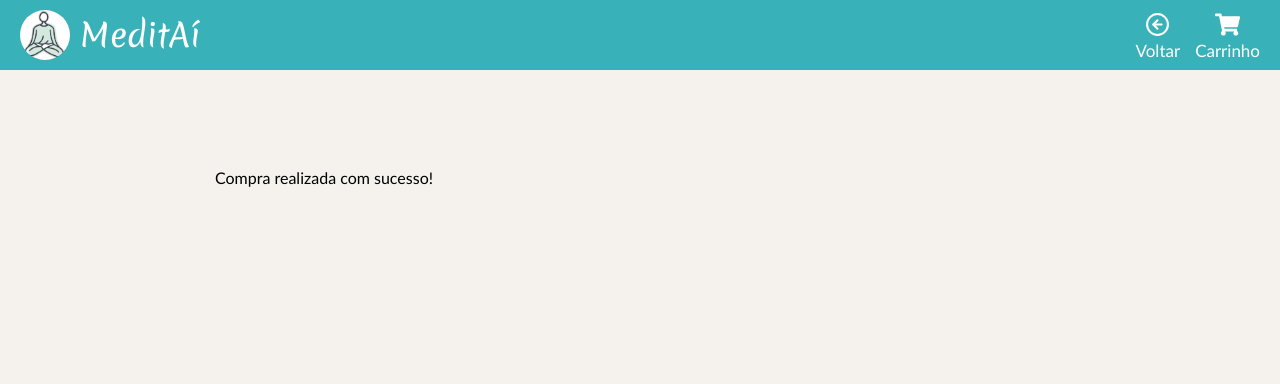
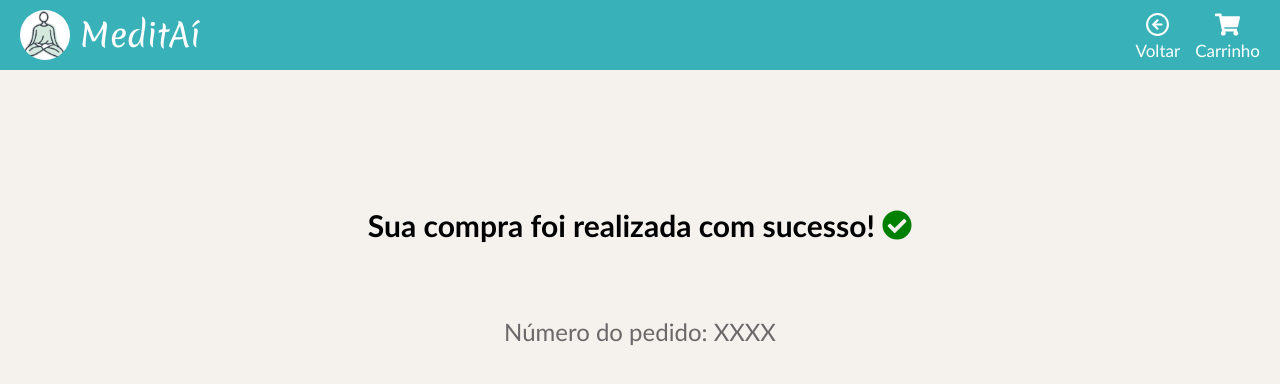
Before and after one commit to luucaskenji/bootstore-front, a React app: page /compra-concluida in a window 1280 px wide. Shown: the top 384 px of the page. Built offline with nearby package versions, Linux system fonts and the light colour scheme.

Commit message:
Final page

```diff
--- a/src/pages/FinalPage.js
+++ b/src/pages/FinalPage.js
@@ -1,6 +1,6 @@
 import React, { useState, useEffect, useContext } from 'react';
 import { useHistory, useParams } from 'react-router-dom';
-import axios from 'axios';
+import { FaCheckCircle } from 'react-icons/fa';
 import styled from 'styled-components';
 import OutterBox from '../components/OutterBox';
 
@@ -12,17 +12,33 @@ export default function FinalPage () {
     return (
         <OutterBox>
             <Main>
-                <h1>Compra realizada com sucesso!</h1>
+                <h1>Sua compra foi realizada com sucesso! <FaCheckCircle /></h1>
+                <p>Número do pedido: XXXX</p>
             </Main>
         </OutterBox>
     );
 }
 
 const Main = styled.main`
-    display: flex;
+    text-align: center;
     height: 100%;
-    justify-content: space-between;
     width: 850px;
+
+    h1 {
+        font-size: 30px;
+        font-weight: 700;
+        margin: 5vh 0 10vh 0;
+
+        svg {
+            color: green;
+            margin-bottom: -3px;
+        }
+    }
+
+    p {
+        color: #6A6868;
+        font-size: 24px;
+    }
 `;
 
 
```
